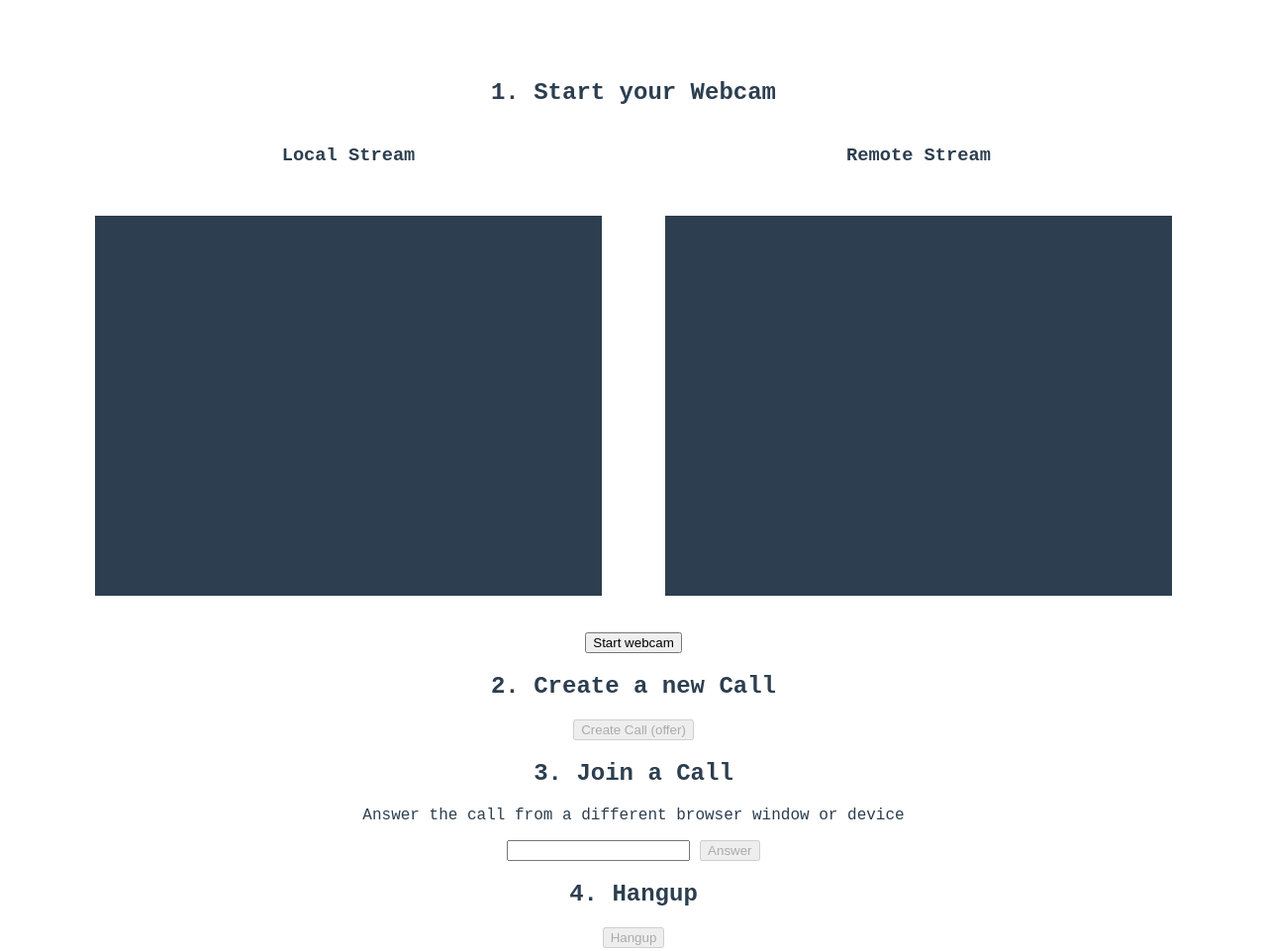
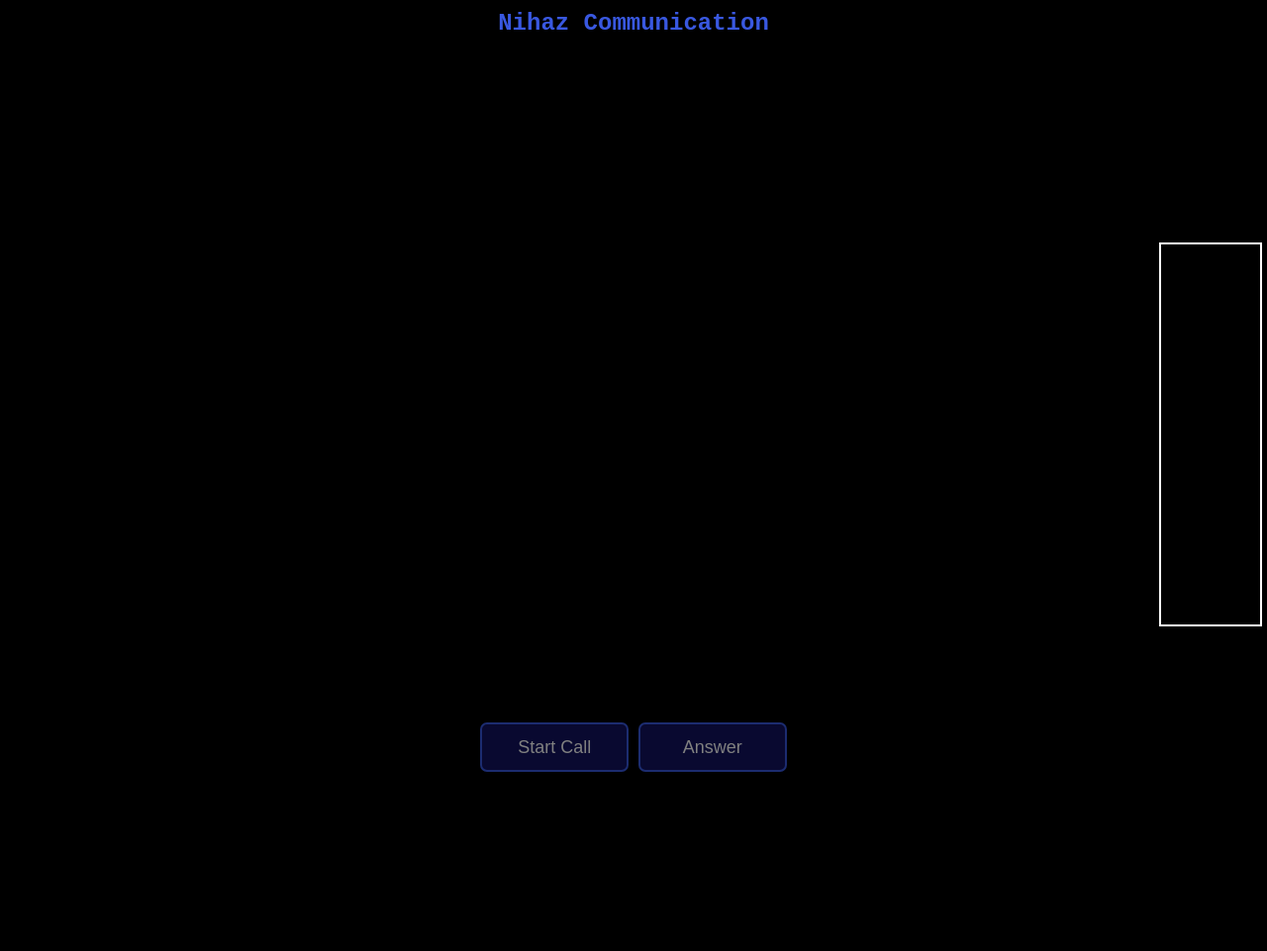
Before and after one commit to shahriar0247/Nihaz-communication, a website built with Vite: page index.html in a window 1280 px wide. Shown: the whole page at 99% size. After the commit the page ends 800 px from the top, so only its background shows below. Built offline with nearby package versions, Linux system fonts and the light colour scheme; some packages are replaced by stand-ins of ours; no server answers; a web font is replaced by a local one.

Commit message:
asdasdadasdasdasd

```diff
--- a/index.html
+++ b/index.html
@@ -4,38 +4,26 @@
         <meta charset="UTF-8" />
         <link rel="icon" type="image/svg+xml" href="favicon.svg" />
         <meta name="viewport" content="width=device-width, initial-scale=1.0" />
-    <title>WebRTC Demo</title>
+        <title>Nihaz Communication</title>
+        <link rel="stylesheet" href="index.css" />
     </head>
     <body>
-    <h2>1. Start your Webcam</h2>
-    <div class="videos">
-      <span>
-        <h3>Local Stream</h3>
-        <video id="webcamVideo" autoplay playsinline></video>
-      </span>
-      <span>
-        <h3>Remote Stream</h3>
+        <h2>Nihaz Communication</h2>
+        <div class="main_content">
             <video id="remoteVideo" autoplay playsinline></video>
-      </span>
 
+            <div class="button_container">
+                <video id="webcamVideo" autoplay muted playsinline></video>
+                <br />
+                <button id="callButton" disabled>Start Call</button>
+                <button id="answerButton" disabled>Answer</button>
 
+                <input id="callInput" />
+                <br />
+            </div>
+            <div class="error" id="error"></div>
         </div>
 
-    <button id="webcamButton">Start webcam</button>
-    <h2>2. Create a new Call</h2>
-    <button id="callButton" disabled>Create Call (offer)</button>
-
-    <h2>3. Join a Call</h2>
-    <p>Answer the call from a different browser window or device</p>
-
-    <input id="callInput" />
-    <button id="answerButton" disabled>Answer</button>
-
-    <h2>4. Hangup</h2>
-
-    <button id="hangupButton" disabled>Hangup</button>
-
         <script type="module" src="/main.js"></script>
-
     </body>
 </html>
--- /dev/null
+++ b/index.scss
@@ -0,0 +1,94 @@
+$primary: rgb(57, 88, 224);
+$primary_light: rgb(139, 160, 255);
+$primary_dark: rgb(18, 19, 97);
+
+html,
+body {
+    margin: 0 !important;
+    background-color: black;
+    overflow-x: hidden;
+}
+
+h2 {
+    margin: 10px;
+    color: $primary;
+}
+
+button {
+    height: 50px;
+    width: 150px;
+    margin-bottom: 10px;
+    border: 2px solid $primary;
+    background-color: $primary_dark;
+    color: white;
+    font-size: 18px;
+    border-radius: 7px;
+}
+button:disabled {
+    opacity: 0.5;
+}
+input {
+    width: 80%;
+    height: 35px;
+    border: 2px solid $primary;
+
+    border-radius: 5px;
+    background-color: black;
+    width: max-content;
+    outline: none;
+    font-size: 22px;
+    padding: 5px;
+    padding-left: 10px;
+    padding-right: 10px;
+    text-align: center;
+    color: white;
+}
+
+video {
+    margin: 0;
+}
+
+.main_content {
+    #remoteVideo {
+        width: 100%;
+        height: auto;
+        max-height: 85vh;
+        margin: 0;
+        margin-bottom: 20px;
+        background-color: black;
+    }
+    .button_container {
+        bottom: 20px;
+        margin: auto;
+        @media screen and (orientation: landscape) {
+            margin-botom: 150px;
+            bottom: -100vh;
+        }
+    }
+    #webcamVideo {
+        width: 100px;
+        background-color: black;
+        margin: 5px;
+        margin-right: 0;
+        position: absolute;
+        right: 5px;
+        border: 2px solid white;
+
+        @media screen and (orientation: landscape) {
+            top: 30vh;
+        }
+
+        @media screen and (orientation: portrait) {
+            bottom: 30px;
+        }
+    }
+    #callInput {
+        margin-top: 00px;
+        margin-bottom: 10px;
+        display: none;
+    }
+    .error {
+        margin-top: 10px;
+        color: $primary;
+    }
+}
--- a/main.js
+++ b/main.js
@@ -2,8 +2,7 @@ import './style.css';
 
 import firebase from 'firebase/app';
 import 'firebase/firestore';
-
-var firebaseConfig_file = require('./firebaseConfig.json');
+import * as firebaseConfig_file from './firebase_config.json';
 
 const firebaseConfig = {
   apiKey:firebaseConfig_file.apiKey ,
@@ -35,7 +34,6 @@ let localStream = null;
 let remoteStream = null;
 
 // HTML elements
-const webcamButton = document.getElementById('webcamButton');
 const webcamVideo = document.getElementById('webcamVideo');
 const callButton = document.getElementById('callButton');
 const callInput = document.getElementById('callInput');
@@ -43,9 +41,7 @@ const answerButton = document.getElementById('answerButton');
 const remoteVideo = document.getElementById('remoteVideo');
 const hangupButton = document.getElementById('hangupButton');
 
-// 1. Setup media sources
 
-webcamButton.onclick = async () => {
   localStream = await navigator.mediaDevices.getUserMedia({ video: true, audio: true });
   remoteStream = new MediaStream();
 
@@ -66,8 +62,6 @@ webcamButton.onclick = async () => {
 
   callButton.disabled = false;
   answerButton.disabled = false;
-  webcamButton.disabled = true;
-};
 
 // 2. Create an offer
 callButton.onclick = async () => {
@@ -77,6 +71,8 @@ callButton.onclick = async () => {
   const answerCandidates = callDoc.collection('answerCandidates');
 
   callInput.value = callDoc.id;
+  navigator.clipboard.writeText(callInput.value)
+  error.innerText = "Copied code to clipboard"
 
   // Get candidates for caller, save to db
   pc.onicecandidate = (event) => {
@@ -118,6 +114,7 @@ callButton.onclick = async () => {
 
 // 3. Answer the call with the unique ID
 answerButton.onclick = async () => {
+  callInput.value = await navigator.clipboard.readText()
   const callId = callInput.value;
   const callDoc = firestore.collection('calls').doc(callId);
   const offerCandidates = callDoc.collection('offerCandidates');
```
Also changed, not shown: index.css (added), 1 other file. Lines whose indentation alone changed are shown as unchanged.
